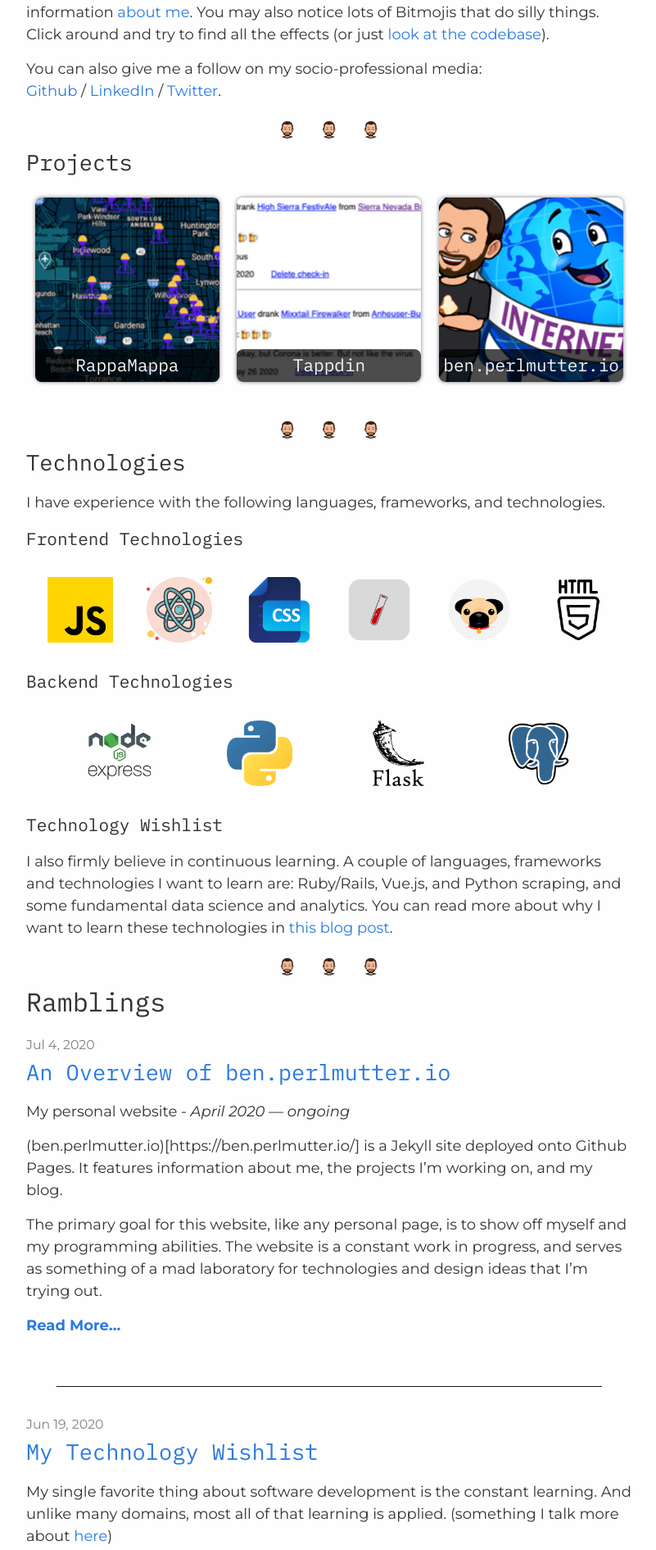
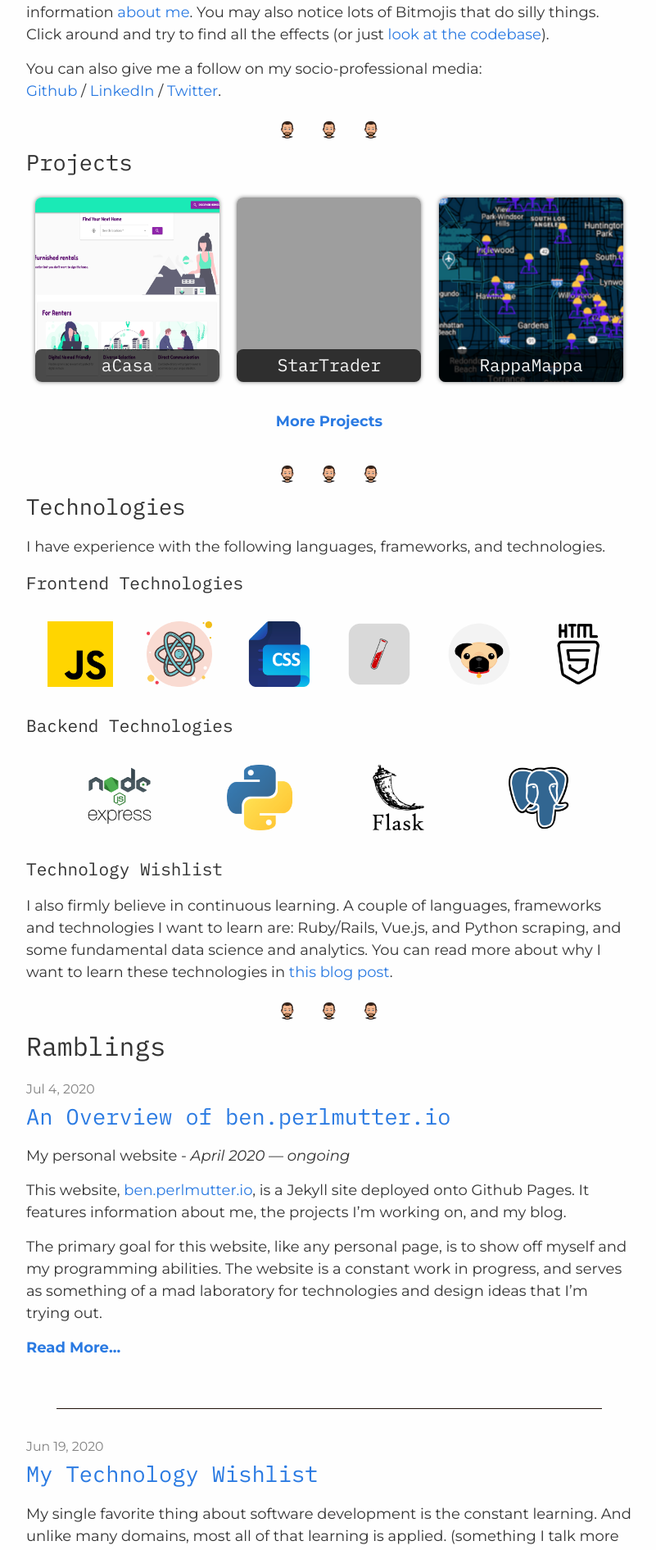
Before and after one commit to bpmutter/ben.perlmutter.io, a Jekyll site: the page built from index.markdown, in a window 1280 px wide. Shown: the part 637-2528 px from the top of the page at 82% size, without its empty margins (238-1039 px from the left). Built offline with Jekyll 4.4.1, drawn with Linux system fonts in a browser that asks for light colours; some of the changed text lies outside the part shown; grey boxes are pictures that could not be loaded.

Commit message:
update projects section on homepage

```diff
--- a/_posts/2020-07-4-ben-perlmutter-io.md
+++ b/_posts/2020-07-4-ben-perlmutter-io.md
@@ -5,7 +5,7 @@ title: 'An Overview of ben.perlmutter.io '
 
 My personal website - *April 2020 — ongoing*
 
-(ben.perlmutter.io)[https://ben.perlmutter.io/] is a Jekyll site deployed onto Github Pages. It features information about me, the projects I'm working on, and my blog.
+This website, [ben.perlmutter.io](http://ben.perlmutter.io/), is a Jekyll site deployed onto Github Pages. It features information about me, the projects I'm working on, and my blog.
 
 The primary goal for this website, like any personal page, is to show off myself and my programming abilities. The website is a constant work in progress, and serves as something of a mad laboratory for technologies and design ideas that I'm trying out.
 
--- a/about.markdown
+++ b/about.markdown
@@ -30,7 +30,9 @@ Learn more about my experience on <a href="/assets/ben-perlmutter-resume.pdf" ta
 ### Beyond the Coding
 When I'm not hunched in front of my computer coding (though that is most of my life these days), I like to read, practice yoga (which I actually started to compensate for the back pain that all the keyboard hunching was causing, and have grown to quite like it, but I digress...), hang out with my friends, and get off the beaten path.
 
-I'm also a passionate traveler and devoted believer in remote work. I have just returned to my native New York to seek employment as a software developer, but have spent the previous 4+ years living and working abroad. I've just returned from 2 years living in Medellin, Colombia where I enjoyed avocados the size of my head (see below),  year-round perfect weather, practicing Spanish, and plugging away at my keyboard at the city's many cafes which serve the world's best coffee (a bold statement that I stand firmly by).
+I'm also a passionate traveler and devoted believer in remote work. I have just returned to my native New York to seek employment as a software developer, but have spent the previous 4+ years living and working abroad.
+
+I've just returned from 2 years living in Medellin, Colombia where I enjoyed avocados the size of my head (see below),  year-round perfect weather, practicing Spanish, and plugging away at my keyboard at the city's many cafes which serve the world's best coffee (a bold statement that I stand firmly by).
 
 <div class="img-wrap-center">
 <img src="/assets/img/avocado-head.png" id="avocado-head" alt="the avocados are bigger in Colombia">
--- a/assets/main.scss
+++ b/assets/main.scss
@@ -130,6 +130,10 @@
 }
 .projects__demo-button{
     width: 25%;
+}
+.projects__more-projects {
+    padding: '.5em 1em .5em';
+    text-align: 'center'
 }
 .technologies__container{
     display: flex;
@@ -316,6 +320,14 @@
     padding: .5rem 0 .5rem .5rem;
     margin: 0 .2rem .5rem;
 }
+#acasa-img{
+    background-image: url(/assets/img/acasa-thumbnail.png);
+    background-size: 225px 225px;
+}
+#star-trader-img{
+   background-image: url(/assets/img/star-trader-thumbnail.png);
+   background-size: 225px 225px;
+}
 
 #rappa-mappa-img {
     background-image: url(/assets/img/rappa-mappa-thumbnail.png);
--- a/index.markdown
+++ b/index.markdown
@@ -37,6 +37,42 @@ You can also give me a follow on my socio-professional media:
 <section class="projects">
     <h2>Projects</h2>
     <div class="projects__container">
+        <div class="projects__project-container" id="acasa-img">
+            <div class="projects__project-description projects__project-description--expand"
+            >
+                <h3 class="projects__project-title"
+                >aCasa</h3>
+                <p class="projects__project-info">Medium-term furnished rental platform. </p>
+                <div class="projects__btns">
+                    <a class="projects__project-learn-more-btn title-font-family"
+                    href="/projects.html#acasa">
+                    Learn More
+                    </a>
+                    <a class="projects__project-learn-more-btn title-font-family projects__demo-button"
+                        href="https://acasa-bd3af.web.app/" target="_blank">
+                        Demo
+                    </a>
+                </div>
+            </div>
+        </div>
+        <div class="projects__project-container" id="star-trader-img">
+            <div class="projects__project-description projects__project-description--expand"
+            >
+                <h3 class="projects__project-title"
+                >StarTrader</h3>
+                <p class="projects__project-info">Starship trading platform for Star Wars galaxy. </p>
+                <div class="projects__btns">
+                    <a class="projects__project-learn-more-btn title-font-family"
+                    href="/projects.html#startrader">
+                    Learn More
+                    </a>
+                    <a class="projects__project-learn-more-btn title-font-family projects__demo-button"
+                        href="http://startrader-app.herokuapp.com/" target="_blank">
+                        Demo
+                    </a>
+                </div>
+            </div>
+        </div>
         <div class="projects__project-container" id="rappa-mappa-img">
             <div class="projects__project-description projects__project-description--expand"
             >
@@ -55,7 +91,7 @@ You can also give me a follow on my socio-professional media:
                 </div>
             </div>
         </div>
-        <div class="projects__project-container" id="tappdin-img"
+        <!-- <div class="projects__project-container" id="tappdin-img"
         >
             <div class="projects__project-description projects__project-description--expand">
                 <h3 class="projects__project-title">Tappdin</h3>
@@ -71,8 +107,8 @@ You can also give me a follow on my socio-professional media:
                     </a>
                 </div>
             </div>
-        </div>
-        <div class="projects__project-container" id="ben-perlmutter-io-img">
+        </div> -->
+        <!-- <div class="projects__project-container" id="ben-perlmutter-io-img">
             <div class="projects__project-description projects__project-description--expand">
                 <h3 class="projects__project-title">ben.perlmutter.io</h3>
                 <p class="projects__project-info">Heavily-hacked Jekyll personal site. (this website)</p>
@@ -81,13 +117,13 @@ You can also give me a follow on my socio-professional media:
                     href="/projects.html#ben.perlmutter.io">
                     Learn More
                     </a>
-                    <!-- <a class="projects__project-learn-more-btn title-font-family projects__demo-button"
-                        href="http://tappdin.herokuapp.com/" target="_blank">
-                        Demo
-                    </a> -->
                 </div>
             </div>
-        </div>
+        </div> -->
+    </div>
+    <div class="projects__more-projects" style="text-align: center">
+        <br>
+        <b><a href="/projects">More Projects</a></b>
     </div>
 </section>
 
```
Also changed, not shown: _posts/2020-06-19-technology-wishlist.md (+1 -1 lines), assets/img/acasa-thumbnail.png (added), 7 other files.
